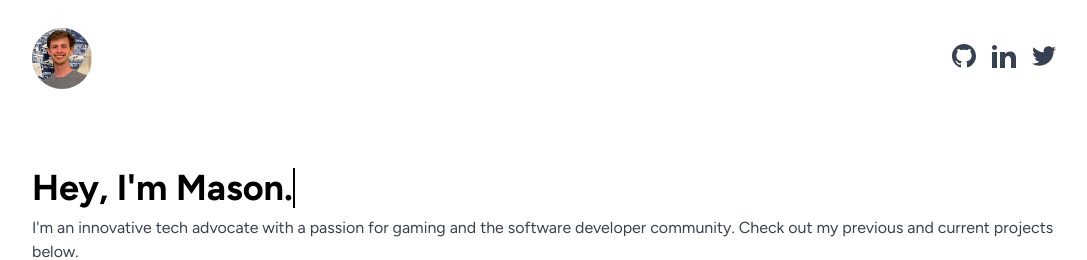
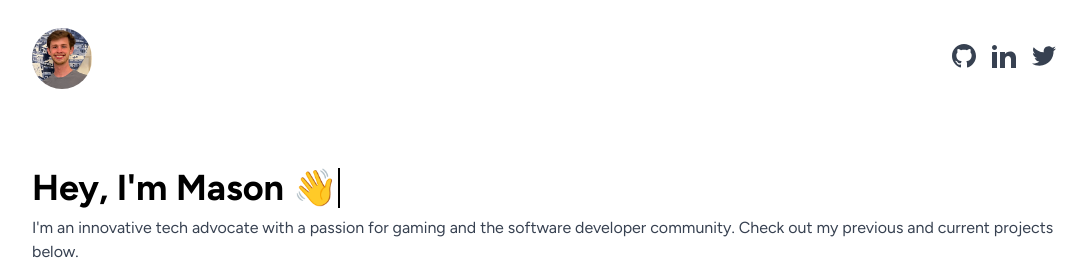
Before and after one commit to masnwilliams/masnwilliams.com, a Next.js app: page / in a window 1280 px wide. Shown: the top 260 px of the page, without its empty margins (96-1183 px from the left). Built offline with nearby package versions, Linux system fonts and the light colour scheme.

Commit message:
updated cursor thing

```diff
--- a/src/app/page.tsx
+++ b/src/app/page.tsx
@@ -7,7 +7,7 @@ import { useEffect, useState } from "react";
 const HomePage = () => {
   const [cursorVisible, setCursorVisible] = useState<boolean>(true);
 
-  const typedText = useTypingEffect("Hey, I'm Mason.", 100);
+  const typedText = useTypingEffect("Hey, I'm Mason 👋", 100);
 
   useEffect(() => {
     const cursorInterval = setInterval(() => {
--- a/src/components/Card.tsx
+++ b/src/components/Card.tsx
@@ -20,7 +20,7 @@ const Card = ({ title, image, description, link, status }: CardProps) => {
   return (
     <>
       <Link href={link} target={"_blank"}>
-        <div className="max-w-sm rounded-2xl overflow-hidden hover:bg-gray-100 hover:scale-105 transition-all relative group">
+        <div className=" max-w-sm rounded-2xl overflow-hidden hover:bg-gray-100 hover:scale-105 transition-all relative group">
           <div className="text-gray-500 absolute top-2 right-2 opacity-0 group-hover:opacity-100 transition-opacity duration-200">
             <ExternalLinkIcon size={16} />
           </div>
```
